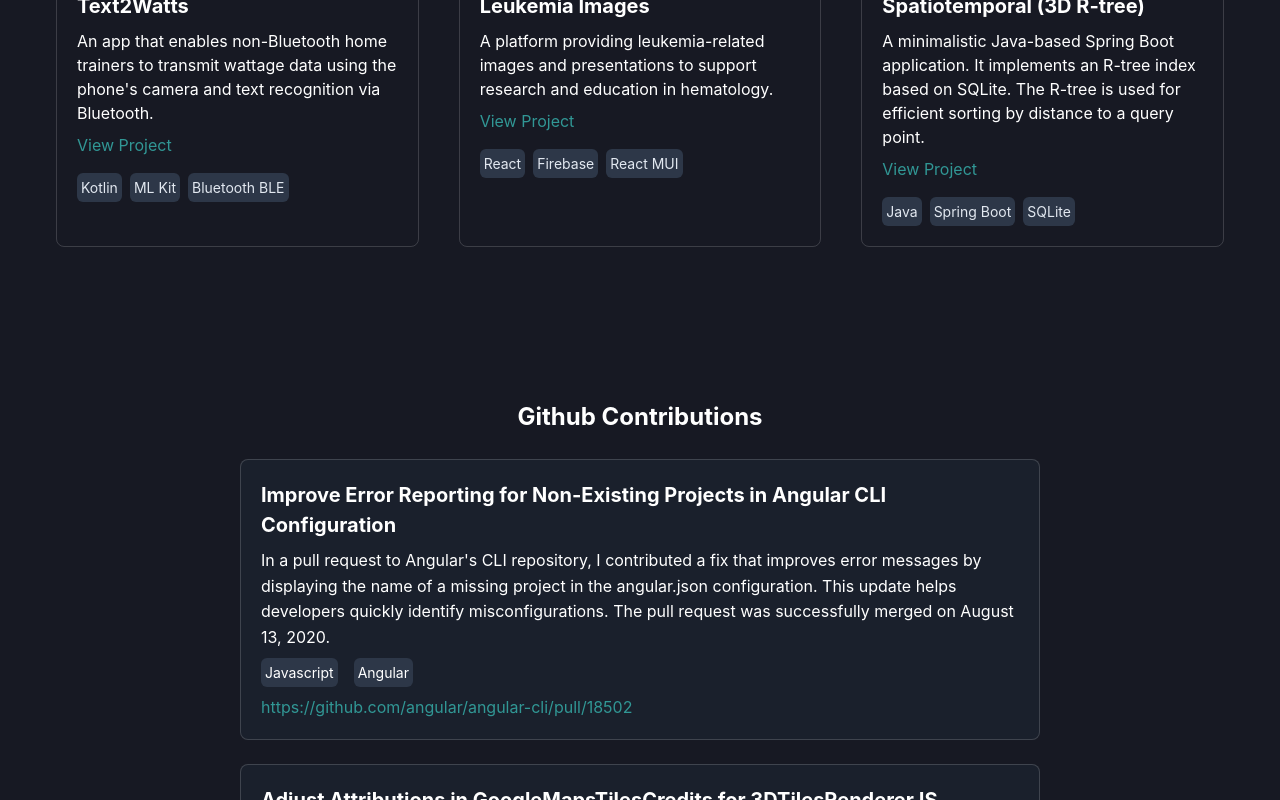
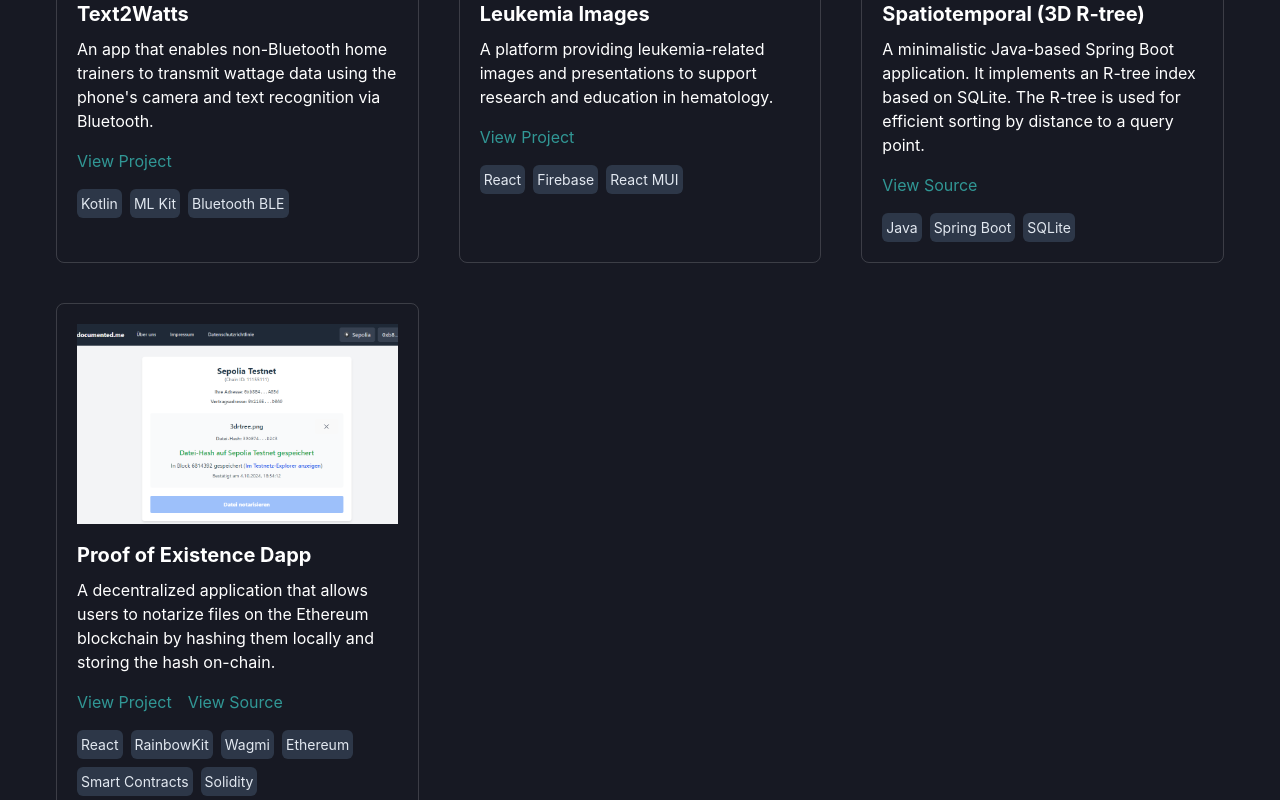
Before and after one commit to tobias74/tobiga, a React (Vite) app in the folder packages/react-app/: page /en/ in a window 1280 px wide. Shown: the part 1080-1880 px from the top of the page. Built offline with nearby package versions, Linux system fonts and the light colour scheme.

Commit message:
add new project, adjust data structure to hold both source and live links

```diff
--- a/packages/react-app/public/locales/de/translation.json
+++ b/packages/react-app/public/locales/de/translation.json
@@ -10,6 +10,7 @@
   "imprint-title": "Impressum",
   "privacy-title": "Datenschutzerklärung",
   "view-project": "Projekt ansehen",
+  "view-source": "Quellcode ansehen",
   "my-contributions": "Github Beiträge",
   "publications": "Veröffentlichungen",
   "my-publications": "Veröffentlichungen & Artikel",
--- a/packages/react-app/public/locales/en/translation.json
+++ b/packages/react-app/public/locales/en/translation.json
@@ -10,6 +10,7 @@
   "imprint-title": "Imprint",
   "privacy-title": "Privacy Policy",
   "view-project": "View Project",
+  "view-source": "View Source",
   "my-contributions": "Github Contributions",
   "publications": "Publications",
   "my-publications": "Publications & Articles",
--- a/packages/react-app/src/components/ProjectCard.jsx
+++ b/packages/react-app/src/components/ProjectCard.jsx
@@ -1,4 +1,4 @@
-import { Box, Image, Text, Link, Stack, useColorModeValue, Wrap, WrapItem } from '@chakra-ui/react';
+import { Box, Image, Text, Link, Stack, useColorModeValue, Wrap, WrapItem, Flex } from '@chakra-ui/react';
 import { useTranslation } from 'react-i18next';
 
 const ProjectCard = ({ project }) => {
@@ -10,20 +10,22 @@ const ProjectCard = ({ project }) => {
     const { t, i18n } = useTranslation();
     const currentLang = i18n.language;  // Current language (e.g., 'en' or 'de')
 
+    // Determine the link for the image: liveLink takes precedence over sourceLink
+    const imageLink = project.liveLink || project.sourceLink;
+
     return (
         <Box borderWidth="1px" borderRadius="lg" overflow="hidden" p={5}>
             {/* Adjusted Image for arbitrary dimensions */}
             <Box height="200px" overflow="hidden">
-                <Link href={project.link} isExternal>
+                <Link href={imageLink} isExternal>
                     <Image
                         src={project.image}
                         alt={project.title}
-                        objectFit="cover"  // Ensures the image covers the container while maintaining aspect ratio
+                        objectFit="cover"
                         width="100%"
                         height="100%"
                     />
                 </Link>
-
             </Box>
 
             <Stack mt={4}>
@@ -32,9 +34,21 @@ const ProjectCard = ({ project }) => {
                     {/* Use the correct description based on the current language */}
                     {project.description[currentLang] || project.description['en']}
                 </Text>
-                <Link href={project.link} color="teal.500" isExternal>
-                    {t('view-project')}
-                </Link>
+
+                {/* Render liveLink and sourceLink on the same line */}
+                <Flex gap={4} mt={2}>
+                    {project.liveLink && (
+                        <Link href={project.liveLink} color="teal.500" isExternal>
+                            {t('view-project')}
+                        </Link>
+                    )}
+                    {project.sourceLink && (
+                        <Link href={project.sourceLink} color="teal.500" isExternal>
+                            {t('view-source')}
+                        </Link>
+                    )}
+                </Flex>
+
                 <Wrap spacing={2} mt={2}>
                     {project.tools.map((tool, idx) => (
                         <WrapItem key={idx}>
@@ -51,7 +65,7 @@ const ProjectCard = ({ project }) => {
                     ))}
                 </Wrap>
             </Stack>
-        </Box >
+        </Box>
     );
 };
 
--- a/packages/react-app/src/data/projects.js
+++ b/packages/react-app/src/data/projects.js
@@ -6,7 +6,7 @@ export const projects = [
             de: 'Eine Webanwendung, die Google Maps und Street View mit Smart Trainern kombiniert, um virtuelle Radfahrten auf realen Routen zu simulieren.'
         },
         tools: ['React', 'Firebase', 'Node.js', 'Three.js', 'Web Bluetooth'],
-        link: 'https://drumuri.bike',
+        liveLink: 'https://drumuri.bike',
         image: '/images/drumuri-bike.png',
     },
     {
@@ -16,7 +16,7 @@ export const projects = [
             de: 'Eine experimentelle App, die Nachrichten auf RFID-Tags speichert und überträgt. Zum Löschen der Nachrichten ist physischer Zugriff auf das Tag nötig.'
         },
         tools: ['Kotlin', 'NFC', 'Android Jetpack'],
-        link: 'https://play.google.com/store/apps/details?id=de.tobiga.rfidchat',
+        liveLink: 'https://play.google.com/store/apps/details?id=de.tobiga.rfidchat',
         image: '/images/rfid-chat.png',
     },
     {
@@ -26,7 +26,7 @@ export const projects = [
             de: 'Ein Tool, das Videos aus auf Smartphones aufgenommenen Bewegungfotos extrahiert und nutzbar macht.'
         },
         tools: ['Vue.js'],
-        link: 'https://motionphoto.gallery',
+        liveLink: 'https://motionphoto.gallery',
         image: '/images/motionphoto-gallery.png',
     },
     {
@@ -36,7 +36,7 @@ export const projects = [
             de: 'Eine App, mit der Nutzer Wattzahlen von Heimtrainern ohne Bluetooth erfassen und mithilfe der Kamerafunktion und Texterkennung per Bluetooth übertragen können.'
         },
         tools: ['Kotlin', 'ML Kit', 'Bluetooth BLE'],
-        link: 'https://play.google.com/store/apps/details?id=de.tobiga.text2watts',
+        liveLink: 'https://play.google.com/store/apps/details?id=de.tobiga.text2watts',
         image: '/images/text2watts.png',
     },
     {
@@ -46,7 +46,7 @@ export const projects = [
             de: 'Eine Plattform mit Bildern und interaktiven Präsentationen zum Thema Leukämie.'
         },
         tools: ['React', 'Firebase', 'React MUI'],
-        link: 'https://leukemia-images.com/',
+        liveLink: 'https://leukemia-images.com/',
         image: '/images/leukemia-images.png',
     },
     {
@@ -56,8 +56,20 @@ export const projects = [
             de: 'Eine minimalistische, Java-basierte Spring Boot-Anwendung. Es wird ein R-Baum-Index auf SQLite-Basis implementiert. Der R-Baum wird zur effizienten Sortierung nach Entfernung zu einem Abfragepunkt verwendet.'
         },
         tools: ['Java', 'Spring Boot', 'SQLite'],
-        link: 'https://github.com/tobias74/spatiotemporal',
+        sourceLink: 'https://github.com/tobias74/spatiotemporal',
         image: '/images/3drtree.png'
-    }
+    },
+    {
+        title: 'Proof of Existence Dapp',
+        description: {
+            en: 'A decentralized application that allows users to notarize files on the Ethereum blockchain by hashing them locally and storing the hash on-chain.',
+            de: 'Eine dezentrale Anwendung, die es Nutzern ermöglicht, Dateien auf der Ethereum-Blockchain zu notarisieren, indem der Hash lokal berechnet und in der Blockchain gespeichert wird.'
+        },
+        tools: ['React', 'RainbowKit', 'Wagmi', 'Ethereum', 'Smart Contracts', 'Solidity'],
+        liveLink: 'https://documented.me',
+        sourceLink: 'https://github.com/tobias74/proof-of-existence',
+        image: '/images/documented-me.png'
+    },
+
 
 ];
```
Also changed, not shown: packages/react-app/public/images/documented-me.png (added).
